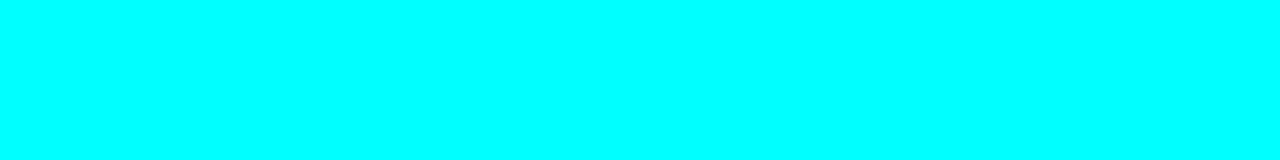
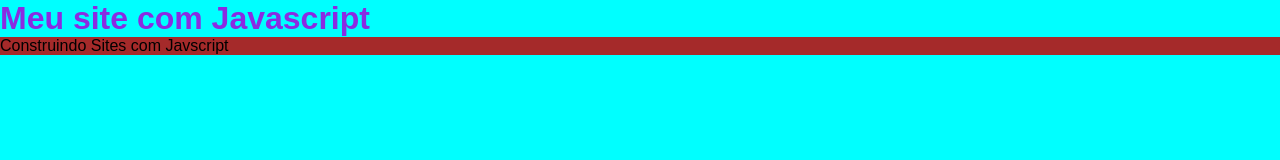
Before and after one commit to ArthurMatos0000/Projeto, a plain HTML site: page index.html in a window 1280 px wide. Drawn offline with Linux system fonts and the light colour scheme.

Commit message:
Header
Construção do header do nosso super site insano

```diff
--- a/index.html
+++ b/index.html
@@ -7,6 +7,10 @@
     <link rel="stylesheet" href="style.css">
 </head>
 <body>
+    <header>
+        <h1>Meu site com Javascript</h1>
+        <p>Construindo Sites com Javscript</p>
+    </header>
 
     <script src="./script.js"></script>
 </body>
--- a/script.js
+++ b/script.js
@@ -1 +1,2 @@
-console.log("ola mundo")
+console.log("ola mundo");
+alert("Meu Site");
--- a/style.css
+++ b/style.css
@@ -7,3 +7,11 @@
 body{
     background-color: aqua;
 }
+
+header h1{
+color:blueviolet
+}
+
+p{
+    background-color: brown;
+}
```
